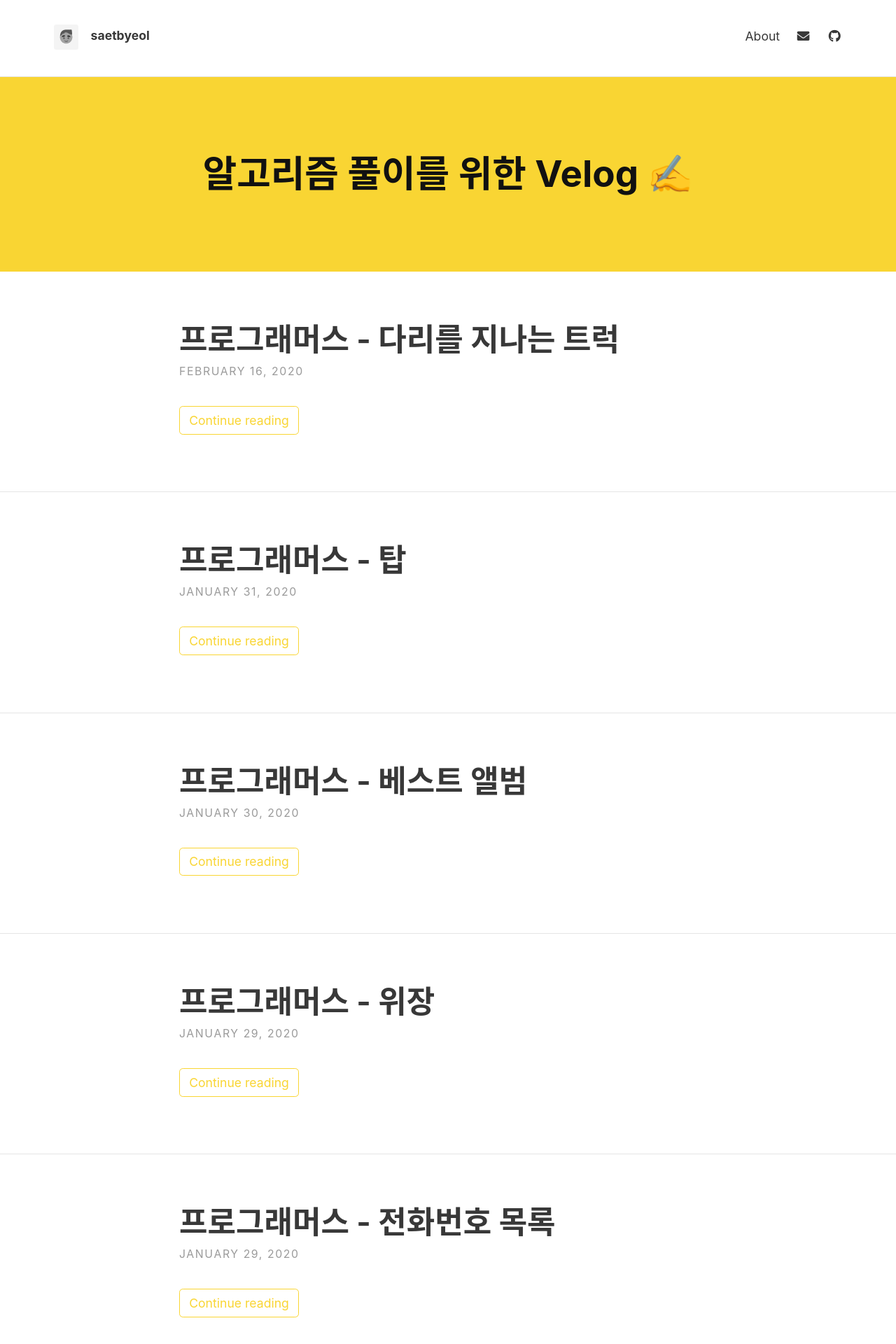
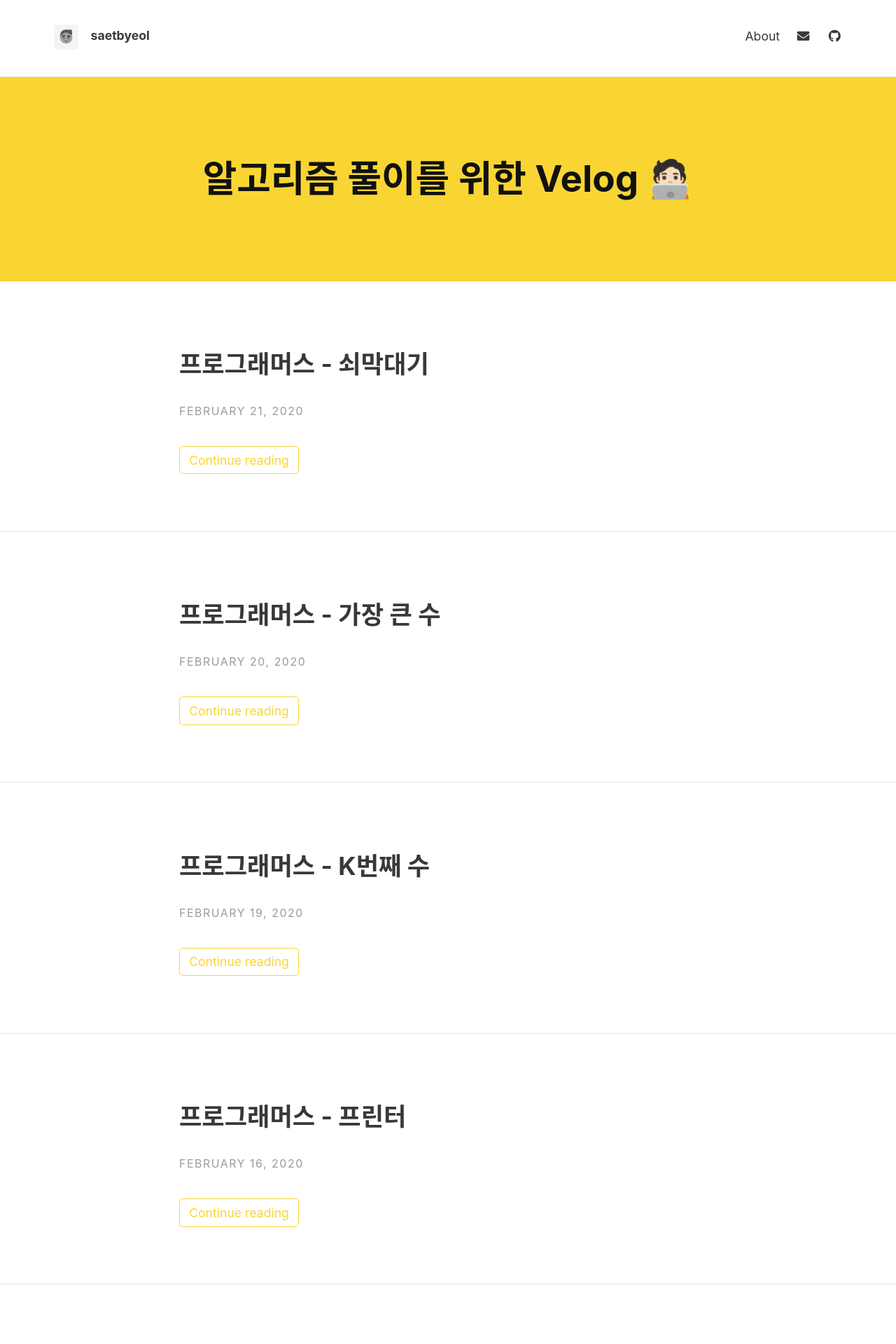
Before and after one commit to sbyeol3/github.io, a Jekyll site: the page built from index.html, in a window 1280 px wide. Shown: the top 1920 px of the page at 70% size. Built offline with Jekyll 4.4.1, drawn with Linux system fonts in a browser that asks for light colours; nearby versions of some CDN libraries; the list of posts is cut into pages by our own code; part of the change alters nothing that is shown; some of the changed text lies outside the part shown.

Commit message:
ADD : 200221

````diff
--- a/_config.yml
+++ b/_config.yml
@@ -13,7 +13,7 @@ theme_settings:
 
   # Header and footer text
   header_text: >
-    <h1>알고리즘 풀이를 위한 Velog ✍️</h1>
+    <h1>알고리즘 풀이를 위한 Velog 🧑🏻‍💻</h1>
   header_text_feature_image:
   footer_text: >
    Powered by <a href="https://jekyllrb.com/">Jekyll</a> with <a href="https://github.com/rohanchandra/type-theme">Type Theme</a>
@@ -68,7 +68,7 @@ theme_settings:
   post_navigation: false
 
 # PAGINATION
-paginate: 5
+paginate: 7
 paginate_path: "blog/page:num"
 
 # BUILD SETTINGS
--- a/_layouts/home.html
+++ b/_layouts/home.html
@@ -14,11 +14,11 @@ layout: default
     {% for post in paginator.posts %}
     <div class="post-teaser">
       <header>
-        <h1>
+        <h2>
           <a class="post-link" href="{{ post.url | relative_url }}">
             {{ post.title }}
           </a>
-        </h1>
+        </h2>
         <p class="meta">
           {{ post.date | date: "%B %-d, %Y" }}
         </p>
--- /dev/null
+++ b/_posts/2020-02-16-algorithm1.md
@@ -0,0 +1,51 @@
+---
+layout: post
+title: 프로그래머스 - 기능 개발
+tags: [programmers, stack, queue, python]
+date: 2020-02-16
+---
+
+# 문제 3. 기능개발
+
+### 문제 설명
+
+프로그래머스 팀에서는 기능 개선 작업을 수행 중입니다. 각 기능은 진도가 100%일 때 서비스에 반영할 수 있습니다.
+
+또, 각 기능의 개발속도는 모두 다르기 때문에 뒤에 있는 기능이 앞에 있는 기능보다 먼저 개발될 수 있고, 이때 뒤에 있는 기능은 앞에 있는 기능이 배포될 때 함께 배포됩니다.
+
+먼저 배포되어야 하는 순서대로 작업의 진도가 적힌 정수 배열 progresses와 각 작업의 개발 속도가 적힌 정수 배열 speeds가 주어질 때 각 배포마다 몇 개의 기능이 배포되는지를 return 하도록 solution 함수를 완성하세요.
+
+### 제한사항
+
+- 작업의 개수(progresses, speeds배열의 길이)는 100개 이하입니다.
+- 작업 진도는 100 미만의 자연수입니다.
+- 작업 속도는 100 이하의 자연수입니다.
+- 배포는 하루에 한 번만 할 수 있으며, 하루의 끝에 이루어진다고 가정합니다.
+- 예를 들어 진도율이 95%인 작업의 개발 속도가 하루에 4%라면 배포는 2일 뒤에 이루어집니다.
+
+## 나의 코드
+
+```python
+def solution(progresses, speeds):
+    answer = []
+    while progresses :
+      for i in range(len(progresses)): progresses[i] += speeds[i]
+      cnt = 0
+      while progresses and progresses[0]>=100 :
+        progresses.pop(0)
+        speeds.pop(0)
+        cnt+=1
+      if cnt>0 : answer.append(cnt)
+    return answer
+```
+
+### 나의 로직
+
+각 기능에 해당하는 speed[i]를 더해준다.
+
+만약에 기능들이 남아있고 0번째 기능이 100이상으로 해결되었으면 빼내는데 다음 것도 100이상일 수 있으므로
+
+while문으로 돌린다. 갯수를 리턴해야 하므로 pop할 때마다 cnt++을 해줘서 갯수를 answer에 append해준다.
+
+---
+> https://programmers.co.kr/learn/courses/30/lessons/42586
--- /dev/null
+++ b/_posts/2020-02-16-algorithm2.md
@@ -0,0 +1,63 @@
+---
+layout: post
+title: 프로그래머스 - 프린터
+tags: [programmers, stack, queue, python]
+date: 2020-02-16
+---
+
+# 문제 4. 프린터
+
+### 문제 설명
+
+일반적인 프린터는 인쇄 요청이 들어온 순서대로 인쇄합니다. 그렇기 때문에 중요한 문서가 나중에 인쇄될 수 있습니다.
+이런 문제를 보완하기 위해 중요도가 높은 문서를 먼저 인쇄하는 프린터를 개발했습니다. 이 새롭게 개발한 프린터는 아래와 같은 방식으로 인쇄 작업을 수행합니다.
+
+1. 인쇄 대기목록의 가장 앞에 있는 문서(J)를 대기목록에서 꺼냅니다.
+2. 나머지 인쇄 대기목록에서 J보다 중요도가 높은 문서가 한 개라도 존재하면 J를 대기목록의 가장 마지막에 넣습니다.
+3. 그렇지 않으면 J를 인쇄합니다.
+
+예를 들어, 4개의 문서(A, B, C, D)가 순서대로 인쇄 대기목록에 있고 중요도가 2 1 3 2 라면 C D A B 순으로 인쇄하게 됩니다.
+
+내가 인쇄를 요청한 문서가 몇 번째로 인쇄되는지 알고 싶습니다. 위의 예에서 C는 1번째로, A는 3번째로 인쇄됩니다.
+
+현재 대기목록에 있는 문서의 중요도가 순서대로 담긴 배열 priorities와 내가 인쇄를 요청한 문서가 현재 대기목록의 어떤 위치에 있는지를 알려주는 location이 매개변수로 주어질 때, 내가 인쇄를 요청한 문서가 몇 번째로 인쇄되는지 return 하도록 solution 함수를 작성해주세요.
+
+### 제한사항
+
+- 현재 대기목록에는 1개 이상 100개 이하의 문서가 있습니다.
+- 인쇄 작업의 중요도는 1~9로 표현하며 숫자가 클수록 중요하다는 뜻입니다.
+- location은 0 이상 (현재 대기목록에 있는 작업 수 - 1) 이하의 값을 가지며 대기목록의 가장 앞에 있으면 0, 두 번째에 있으면 1로 표현합니다.
+
+## 나의 코드
+
+```python
+def solution(priorities, location):
+    num = location
+    printCnt = 0
+
+    while num>=0 :
+      isHighest = True
+      for i in range(1, len(priorities)):
+        if priorities[0] < priorities[i] :
+          isHighest = False
+          break
+      tmp = priorities.pop(0)
+      num -= 1
+      if isHighest == False :
+        if num == -1 : num = len(priorities)
+        priorities.append(tmp)
+      else : printCnt += 1
+
+    return printCnt
+```
+
+### 나의 로직
+
+0번째 원소보다 priority가 높은지 확인함 -> 있으면 isHighest는 false고 즉시 break (1개라도 있으면 안되므로)
+
+일단 0번째 원소를 빼고(==tmp) isHighest가 false면 tmp를 append한다.
+true면 출력했으므로 printCnt를 1 더해준다.
+num이 0보다 작으면 원하는 것을 출력한 것이므로 종료한다.
+
+### 문제 출처
+> https://programmers.co.kr/learn/courses/30/lessons/42587
--- /dev/null
+++ b/_posts/2020-02-19-algorithm.md
@@ -0,0 +1,119 @@
+---
+layout: post
+title: 프로그래머스 - K번째 수
+tags: [programmers, sort, python]
+date: 2020-02-19
+---
+
+# 문제 1. K번째수
+
+### 문제 설명
+
+배열 array의 i번째 숫자부터 j번째 숫자까지 자르고 정렬했을 때, k번째에 있는 수를 구하려 합니다.
+
+예를 들어 array가 [1, 5, 2, 6, 3, 7, 4], i = 2, j = 5, k = 3이라면
+array의 2번째부터 5번째까지 자르면 [5, 2, 6, 3]입니다.
+
+1에서 나온 배열을 정렬하면 [2, 3, 5, 6]입니다.
+2에서 나온 배열의 3번째 숫자는 5입니다.
+
+배열 array, [i, j, k]를 원소로 가진 2차원 배열 commands가 매개변수로 주어질 때, commands의 모든 원소에 대해 앞서 설명한 연산을 적용했을 때 나온 결과를 배열에 담아 return 하도록 solution 함수를 작성해주세요.
+
+### 제한사항
+
+- array의 길이는 1 이상 100 이하입니다.
+- array의 각 원소는 1 이상 100 이하입니다.
+- commands의 길이는 1 이상 50 이하입니다.
+- ommands의 각 원소는 길이가 3입니다.
+
+
+> ㅋㅋㅋㅋㅋㅋㅋ무난하게 풀긴 했는데 다른 사람 풀이가 대박인 문제...ㅎㅎ........
+
+
+## 나의 코드
+
+```python
+def solution(array, commands):
+    sliceArray = []
+    answer = []
+
+    for command in commands :
+        i = command[0]-1
+        j = command[1]
+        sliceArray.append(array[i:j])
+
+    for arr in sliceArray:
+        arr.sort()
+
+    for i in enumerate(commands):
+        answer.append(sliceArray[i[0]][i[1][2]-1])
+    return answer
+```
+
+### 나의 로직
+
+로직이라고 할 게 있나...
+
+i,j를 받아서 sliceArray에 슬라이싱한 배열을 넣어둔다. 이때 command[0]에서 1을 빼주어야 한다!
+~~생각해보니까 sort에서 append 하면 되는구나..~~
+
+정렬된 배열들에서 command[][2]-1 번째 인덱스를 가지는 아이템을 꺼내면 된다.
+
+### 다른 분의 갓코드..ㅋㅋ
+
+```python
+def solution(array, commands):
+    return list(map(lambda x:sorted(array[x[0]-1:x[1]])[x[2]-1], commands))
+```
+
+> 도랏.. ㅠ
+
+## 새로 알게 된 것들
+
+### `lambda` 에 대해 배워보자..
+
+> https://docs.python.org/3/reference/expressions.html?highlight=lambda
+
+> 6.13. Lambdas
+Lambda expressions (sometimes called lambda forms) are used to create anonymous functions. The expression lambda parameters: expression yields a function object. The unnamed object behaves like a function object defined with:
+
+- 람다식은 익명의 함수를 생성하기 위해 사용됨.
+- lambda parameters: expression  표현은 함수 객체를 생성함.
+- 이름이 없는 객체는 함수 객체처럼 동작함
+
+```python
+def <lambda>(parameters):
+    return expression
+```
+==> 함수를 한번만 쓸거라면 굳이 함수를 생성하지 않고 람다식으로 표현해서 사용하면 좋다고 한다.
+~~사실 이거 배웠는데 머릿속에서 지워졌음 ㅠ~~
+
+### 그렇다면 map 함수는?
+
+map(fuction, iterable, ...)
+
+> Return an iterator that applies function to every item of iterable, yielding the results. If additional iterable arguments are passed, function must take that many arguments and is applied to the items from all iterables in parallel. With multiple iterables, the iterator stops when the shortest iterable is exhausted. For cases where the function inputs are already arranged into argument tuples, see itertools.starmap().
+
+✔️ 반복할 수 있는 함수의 모든 원소에 적용되어 결과를 리턴, 추가적인 argumnets는 패스되고 함수는 반드시 여러 argumnets를 취해야 하고 병렬적으로 원소들에 적용됨. 가장 짧은 것을 기준으로 반복이 종료됨.
+
+✔️ 반복문을 쓰지 않고 함수에 배열을 적용시켜 결과값을 리턴해주는 built-in 함수라는 것!
+
+```python
+def solution(array, commands):
+    return list(map(lambda x:sorted(array[x[0]-1:x[1]])[x[2]-1], commands))
+```
+
+그럼 다시 이 코드를 이해해보자.
+
+일단 이름없는 람다함수와 commands(배열)을 map함수를 이용해 매핑시켜준다.
+그럼 이제 commands가 x 역할을 한다.
+
+풀어서 쓰면 c = commands라 할때,
+`array[c[0]-1:c[1]]` -> array의 i-j까지 슬라이싱한 것을 sorted한다. 그 후 k번째 숫자를 리턴하는 것인데 그것들을 list로 받음.
+
+내가 생각했던 것을 한줄로 표현하셨군..ㅎㅎ...
+
+---
+
+### 출처
+> https://programmers.co.kr/learn/courses/30/lessons/42748
--- /dev/null
+++ b/_posts/2020-02-20-algorithm.md
@@ -0,0 +1,67 @@
+---
+layout: post
+title: 프로그래머스 - 가장 큰 수
+tags: [programmers, sort, python]
+date: 2020-02-20
+---
+
+# 문제 2. 가장 큰 수
+
+### 문제 설명
+
+0 또는 양의 정수가 주어졌을 때, 정수를 이어 붙여 만들 수 있는 가장 큰 수를 알아내 주세요.
+
+예를 들어, 주어진 정수가 [6, 10, 2]라면 [6102, 6210, 1062, 1026, 2610, 2106]를 만들 수 있고, 이 중 가장 큰 수는 6210입니다. 0 또는 양의 정수가 담긴 배열 numbers가 매개변수로 주어질 때, 순서를 재배치하여 만들 수 있는 가장 큰 수를 문자열로 바꾸어 return 하도록 solution 함수를 작성해주세요.
+
+### 제한 사항
+
+-numbers의 길이는 1 이상 100,000 이하입니다.
+-numbers의 원소는 0 이상 1,000 이하입니다.
+- 정답이 너무 클 수 있으니 문자열로 바꾸어 return 합니다.
+
+> 안풀려.... 모르겠어........ 대가리가 안돌아감....... 그래서 코드 봄...........
+오늘은 다른 사람의 코드를 뜯어보며 이해하기로 함^^
+
+## 다른 사람 코드
+
+```python
+def solution(numbers):
+    numbers = list(map(str, numbers))
+    numbers.sort(key = lambda x: x*3, reverse=True)
+    return str(int(''.join(numbers)))
+```
+
+👍 wow......~~!
+
+```python
+numbers = list(map(str, numbers))
+```
+
+어제 공부했던 map 함수.. numbers 배열을 str으로 변환하게끔 매핑하여 배열로 리턴함
+
+```python
+numbers.sort(key = lambda x: x*3, reverse=True)
+```
+
+> 어제 공부한 람다...
+list.sort()와 sorted()는 모두 비교하기 전에 각 리스트 요소에 대해 호출할 함수를 지정하는 key 매개 변수를 가지고 있습니다.
+
+x * 3 -> 문자열에 3을 곱해주면 해당문자열을 3개 나열하는 것과 같으니 '333', '303030', '343434', '555', '999'를 key로 넣어주면.
+
+정렬을 하면 303030 -> 333 -> 343434 -> 555 -> 999가 될 것인데 reverse=True로 해서 거꾸로 정렬된 결과가 리턴됨.
+
+```python
+numbers = ['9', '5', '34', '3', '30']
+return str(int(''.join(numbers)))
+```
+
+python에서 join 함수는 배열을 특정 문자로 구분하여 문자열로 변환해주는 함수이다.
+근데 왜 string을 int로 변환하고 다시 string으로 변환해서 리턴하는지 이해가 안됐는데
+그렇게 join만 사용하면 0일 때가 문제다.
+
+[0,0,0,0] 을 input으로 넣는다면 '0000'이 리턴되므로 int로 변환해서 '0'으로 바꿔야 한다.
+그리고 오버플로우 방지를 위해 다시 str으로 변환해야 하는 것!!!!
+
+---
+
+> https://programmers.co.kr/learn/courses/30/lessons/42746
--- /dev/null
+++ b/_posts/2020-02-21-algorithm.md
@@ -0,0 +1,69 @@
+---
+layout: post
+title: 프로그래머스 - 쇠막대기
+tags: [programmers, stack, queue, python]
+date: 2020-02-21
+---
+
+# 문제 4. 쇠막대기
+
+### 문제 설명
+
+여러 개의 쇠막대기를 레이저로 절단하려고 합니다. 효율적인 작업을 위해서 쇠막대기를 아래에서 위로 겹쳐 놓고, 레이저를 위에서 수직으로 발사하여 쇠막대기들을 자릅니다. 쇠막대기와 레이저의 배치는 다음 조건을 만족합니다.
+
+- 쇠막대기는 자신보다 긴 쇠막대기 위에만 놓일 수 있습니다.
+- 쇠막대기를 다른 쇠막대기 위에 놓는 경우 완전히 포함되도록 놓되, 끝점은 겹치지 않도록 놓습니다.
+- 각 쇠막대기를 자르는 레이저는 적어도 하나 존재합니다.
+- 레이저는 어떤 쇠막대기의 양 끝점과도 겹치지 않습니다.
+
+아래 그림은 위 조건을 만족하는 예를 보여줍니다. 수평으로 그려진 굵은 실선은 쇠막대기이고, 점은 레이저의 위치, 수직으로 그려진 점선 화살표는 레이저의 발사 방향입니다.
+
+이러한 레이저와 쇠막대기의 배치는 다음과 같이 괄호를 이용하여 왼쪽부터 순서대로 표현할 수 있습니다.
+
+(a) 레이저는 여는 괄호와 닫는 괄호의 인접한 쌍 '()'으로 표현합니다. 또한 모든 '()'는 반드시 레이저를 표현합니다.
+(b) 쇠막대기의 왼쪽 끝은 여는 괄호 '('로, 오른쪽 끝은 닫힌 괄호 ')'로 표현됩니다.
+
+위 예의 괄호 표현은 그림 위에 주어져 있습니다.
+쇠막대기는 레이저에 의해 몇 개의 조각으로 잘리는데, 위 예에서 가장 위에 있는 두 개의 쇠막대기는 각각 3개와 2개의 조각으로 잘리고, 이와 같은 방식으로 주어진 쇠막대기들은 총 17개의 조각으로 잘립니다.
+
+쇠막대기와 레이저의 배치를 표현한 문자열 arrangement가 매개변수로 주어질 때, 잘린 쇠막대기 조각의 총 개수를 return 하도록 solution 함수를 작성해주세요.
+
+### 제한사항
+
+- arrangement의 길이는 최대 100,000입니다.
+- arrangement의 여는 괄호와 닫는 괄호는 항상 쌍을 이룹니다.
+
+> 처음엔 어떻게 풀까하다가 곰곰이 생각했는데 생각보다 쉬운 문제였다!
+
+## 나의 코드
+
+```python
+def solution(arrangement):
+    answer = []
+    cnt = 0
+    for i, ch in enumerate(arrangement) :
+        if ch == '(':
+            answer.append(ch)
+        elif ch == ')' and arrangement[i-1] == '(' : #레이저
+            answer.pop()
+            cnt = cnt + len(answer)
+        elif ch == ')' :
+            answer.pop()
+            cnt = cnt + 1
+
+    return cnt
+```
+
+### 나의 로직
+
+answer는 '('을 쌓아둘 스택이고 cnt는 잘린 막대기의 개수다.
+enumerate를 이용해서 arrangement의 인덱스와 아이템을 꺼낸다.
+
+일단 '('가 들어오면 레이저든, 막대기든 일단 스택에 넣는다.
+')'인데 바로 전에 있는 아이템이 '(' 라면 레이저인 것이므로 스택에서 pop하고 스택에 있는 갯수만큼 cnt에 더해준다.
+그 외의 ')'면 막대기의 끝이므로 스택에서 꺼내고 cnt에 1을 더해준다.
+
+---
+
+### 문제 출처
+> https://programmers.co.kr/learn/courses/30/lessons/42585
--- a/_sass/base/_global.scss
+++ b/_sass/base/_global.scss
@@ -30,7 +30,7 @@ body {
 h1, h2, h3, h4, h5, h6 {
   font-family: $font-family-headings;
   line-height: 1.5;
-  margin: 0.67em 0;
+  margin: 0.80em 0;
   a {
     color: $text-color;
   }
````
